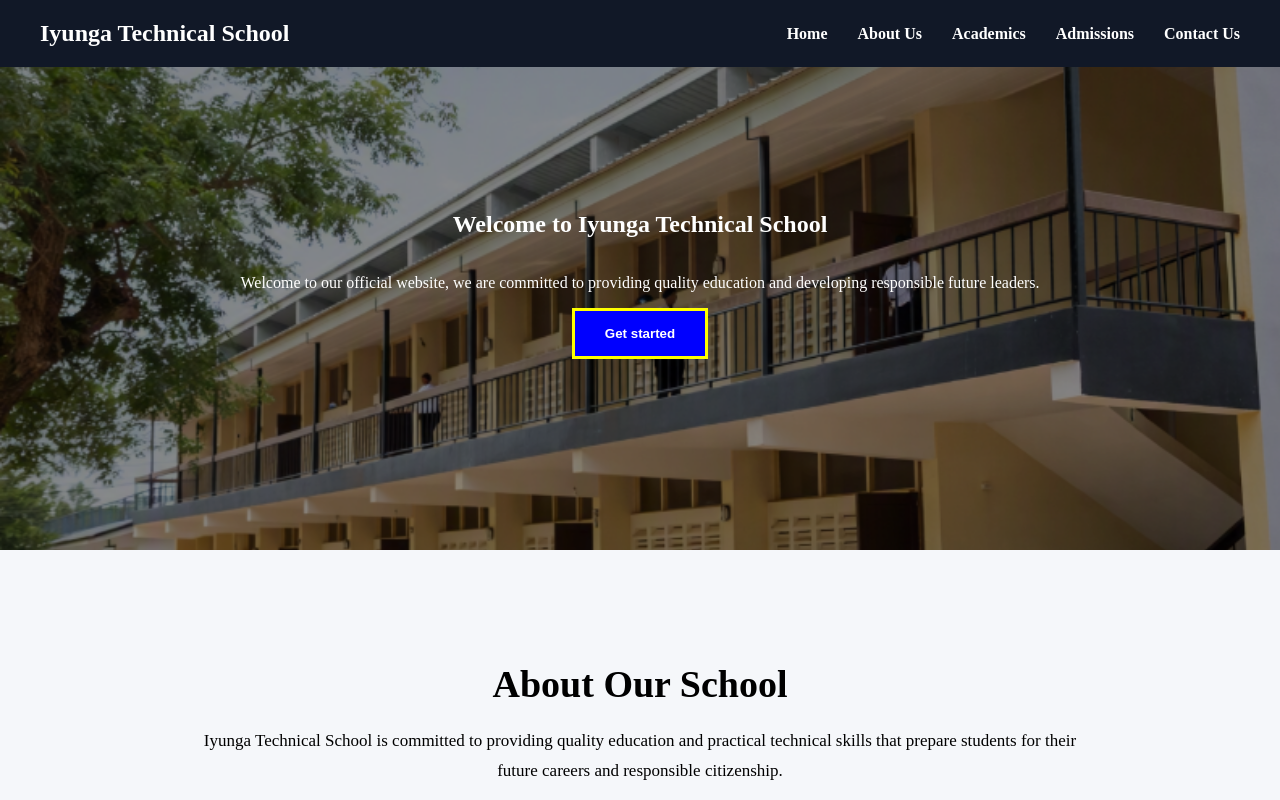
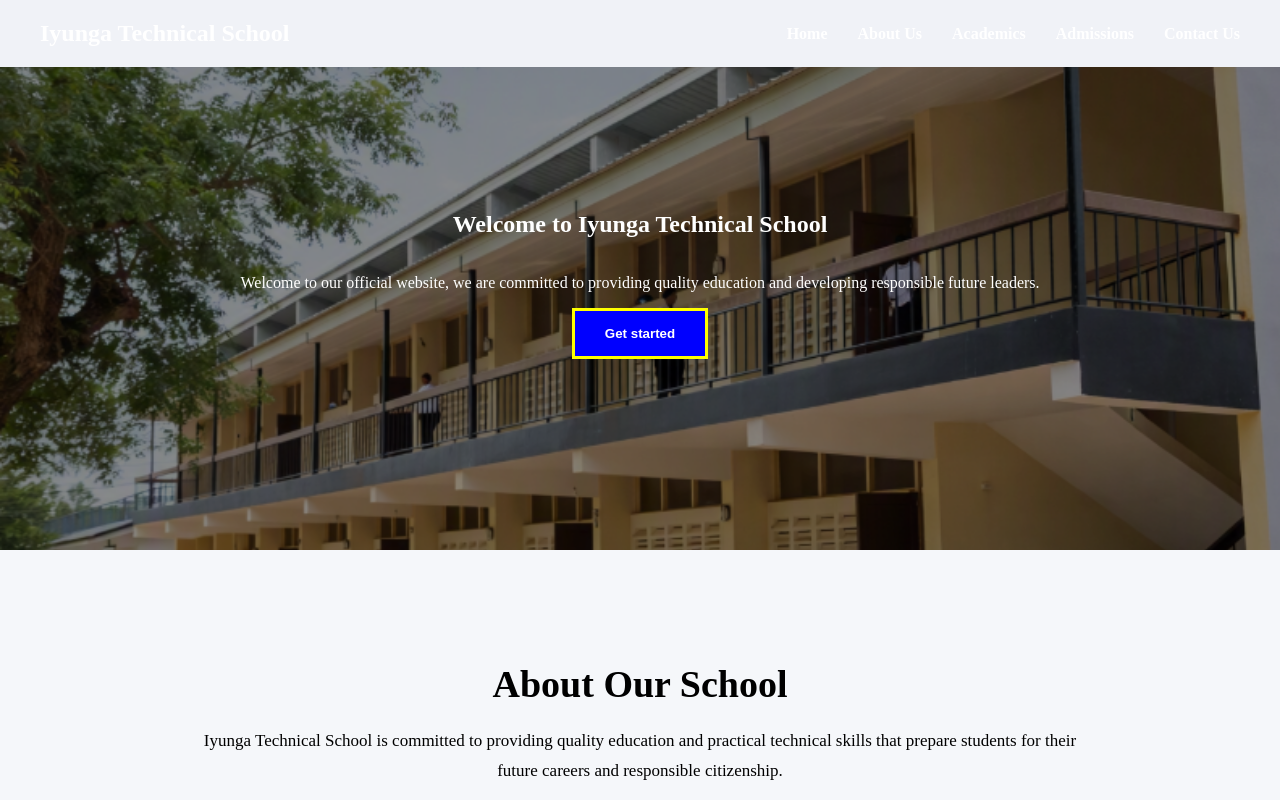
Before and after one commit to kelvinowenya2903-glitch/iyunga-technical-school, a React (Vite) app: page / in a window 1280 px wide. Shown: the top 800 px of the page. Built offline with nearby package versions, Linux system fonts and the light colour scheme.

Commit message:
Update homepage

```diff
--- a/src/index.css
+++ b/src/index.css
@@ -12,7 +12,7 @@ nav {
 
   padding: 20px 40px;
 
-  background-color: #111827;
+  background-color: #f0f2f7;
   color: white;
 
   z-index: 1000;
@@ -41,7 +41,7 @@ nav a {
 
 nav a:hover {
   text-decoration: underline;
-  color: #f5c542;
+  color: #1b0cf0;
 }
 body {
   margin: 0;
@@ -52,7 +52,7 @@ body {
   background-color: #f5f5f5;
 }
 .hero button{
-  background-color: #0b3d2e;
+  background-color: #e2ebe8;
   color: white;
   border: none;
   padding: 10px 20px;
```
